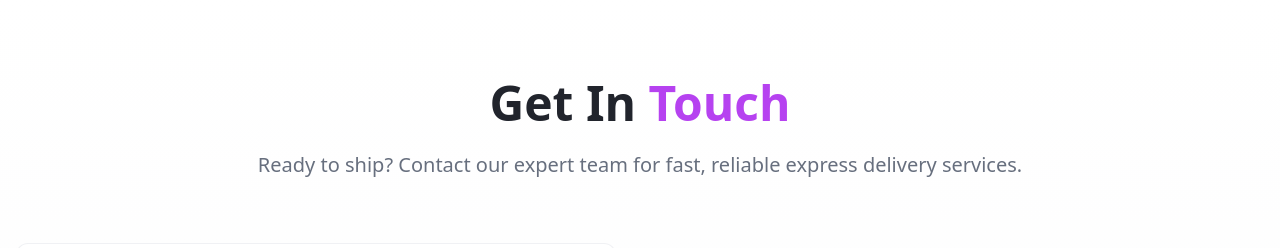
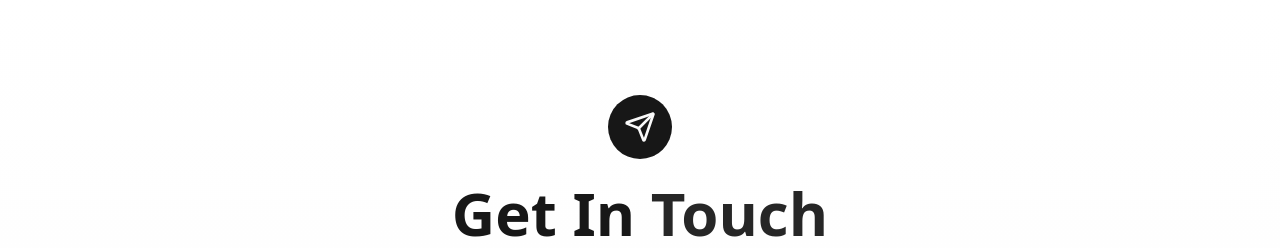
Before and after one commit to envuser-wq/shop-ship-shine, a React (Vite) app: page / in a window 1280 px wide. Shown: the part 3803-4051 px from the top of the page. Built offline with nearby package versions, Linux system fonts and the light colour scheme.

Commit message:
Refactor contact section
Update the "Get in Touch" section with a black and white color scheme and improved design. Scrollbars will remain unchanged.

```diff
--- a/src/components/Contact.tsx
+++ b/src/components/Contact.tsx
@@ -61,30 +61,38 @@ export const Contact = () => {
   ];
 
   return (
-    <section id="contact" className="py-20 bg-gradient-subtle">
+    <section id="contact" className="py-24 bg-gradient-subtle">
       <div className="container mx-auto px-4">
         {/* Section Header */}
-        <div className="text-center mb-16 slide-in-up">
-          <h2 className="text-4xl md:text-5xl font-bold mb-6">
+        <div className="text-center mb-20 slide-in-up">
+          <div className="inline-flex items-center justify-center w-16 h-16 bg-primary text-primary-foreground rounded-full mb-6">
+            <Send className="h-8 w-8" />
+          </div>
+          <h2 className="text-4xl md:text-6xl font-bold mb-6">
             Get In <span className="text-accent">Touch</span>
           </h2>
-          <p className="text-xl text-muted-foreground max-w-3xl mx-auto">
-            Ready to ship? Contact our expert team for fast, reliable express delivery services.
+          <p className="text-xl md:text-2xl text-muted-foreground max-w-4xl mx-auto leading-relaxed">
+            Ready to ship with confidence? Contact our expert team for fast, reliable express delivery services between the UK and Ghana.
           </p>
         </div>
 
-        <div className="grid lg:grid-cols-2 gap-12">
-          {/* Contact Form */}
-          <div className="slide-in-up">
-            <Card className="shadow-elevated border-border/50">
-              <CardHeader>
-                <CardTitle className="text-2xl flex items-center">
-                  <Send className="h-6 w-6 text-accent mr-2" />
-                  Book Your Shipment
+        <div className="grid lg:grid-cols-3 gap-8">
+          {/* Contact Form - Takes 2 columns */}
+          <div className="lg:col-span-2 slide-in-up">
+            <Card className="shadow-elevated border-border/50 bg-card/95 backdrop-blur-sm">
+              <CardHeader className="pb-8">
+                <CardTitle className="text-3xl font-bold flex items-center">
+                  <div className="flex items-center justify-center w-12 h-12 bg-primary text-primary-foreground rounded-lg mr-4">
+                    <Send className="h-6 w-6" />
+                  </div>
+                  Request a Quote
                 </CardTitle>
+                <p className="text-muted-foreground text-lg">
+                  Fill out the form below and we'll get back to you within 2 hours with a competitive quote.
+                </p>
               </CardHeader>
-              <CardContent>
-                <form onSubmit={handleSubmit} className="space-y-6">
+              <CardContent className="pt-0">
+                <form onSubmit={handleSubmit} className="space-y-8">
                   <div className="grid md:grid-cols-2 gap-4">
                     <div>
                       <label className="text-sm font-medium mb-2 block">Full Name</label>
@@ -151,7 +159,7 @@ export const Contact = () => {
 
                   <Button
                     type="submit"
-                    className="w-full bg-gradient-accent hover:shadow-purple-glow transition-all duration-300"
+                    className="w-full bg-primary hover:bg-primary/90 text-primary-foreground shadow-elevated hover:shadow-elegant transition-all duration-300"
                     size="lg"
                   >
                     Send Message & Get Quote
@@ -162,47 +170,68 @@ export const Contact = () => {
             </Card>
           </div>
 
-          {/* Office Locations */}
+          {/* Contact Info & Quick Actions */}
           <div className="space-y-6 slide-in-up">
-            <h3 className="text-2xl font-bold mb-6">Our Office Locations</h3>
+            <div className="text-center lg:text-left">
+              <h3 className="text-2xl font-bold mb-4">Quick Contact</h3>
+              <p className="text-muted-foreground mb-6">Need immediate assistance? Contact us directly.</p>
+            </div>
+
+            {/* Emergency Contact Card */}
+            <Card className="bg-primary text-primary-foreground border-0 shadow-elevated">
+              <CardContent className="p-8 text-center">
+                <Phone className="h-12 w-12 mx-auto mb-4 opacity-90" />
+                <h4 className="text-xl font-bold mb-2">24/7 Hotline</h4>
+                <p className="mb-4 opacity-90">Urgent shipping needs</p>
+                <Button
+                  variant="secondary"
+                  className="bg-primary-foreground text-primary hover:bg-primary-foreground/90 font-semibold"
+                  asChild
+                  size="lg"
+                >
+                  <a href="tel:07916223257">07916 223 257</a>
+                </Button>
+              </CardContent>
+            </Card>
+
+            <h4 className="text-xl font-semibold mb-4">Our Locations</h4>
 
             {offices.map((office, index) => (
               <Card
                 key={index}
-                className="stagger-animation glow-hover border-border/50 bg-card/50 backdrop-blur-sm"
+                className="stagger-animation glow-hover border-border/50 bg-card/80 backdrop-blur-sm"
                 style={{ animationDelay: `${index * 0.1}s` }}
               >
-                <CardContent className="p-6">
-                  <div className="flex items-start space-x-4">
-                    <div className="text-4xl">{office.flag}</div>
-                    <div className="flex-1">
-                      <h4 className="text-lg font-semibold mb-2 flex items-center">
-                        <MapPin className="h-5 w-5 text-accent mr-2" />
+                <CardContent className="p-4">
+                  <div className="flex items-start space-x-3">
+                    <div className="text-2xl">{office.flag}</div>
+                    <div className="flex-1 min-w-0">
+                      <h5 className="font-semibold mb-1 flex items-center text-sm">
+                        <MapPin className="h-4 w-4 text-accent mr-1 flex-shrink-0" />
                         {office.location}
-                      </h4>
-                      <p className="text-muted-foreground mb-3">{office.address}</p>
+                      </h5>
 
-                      <div className="space-y-2">
-                        <div className="flex items-center space-x-2">
-                          <Phone className="h-4 w-4 text-accent" />
+                      <div className="space-y-1 text-xs">
+                        <div className="flex items-center space-x-1">
+                          <Phone className="h-3 w-3 text-accent flex-shrink-0" />
                           <a
                             href={`tel:${office.phone.split(' / ')[0]}`}
-                            className="text-foreground hover:text-accent transition-colors"
+                            className="text-foreground hover:text-accent transition-colors truncate"
                           >
-                            {office.phone}
+                            {office.phone.split(' / ')[0]}
                           </a>
                         </div>
-                        <div className="flex items-center space-x-2">
-                          <Mail className="h-4 w-4 text-accent" />
+                        <div className="flex items-center space-x-1">
+                          <Mail className="h-3 w-3 text-accent flex-shrink-0" />
                           <a
                             href={`mailto:${office.email}`}
-                            className="text-foreground hover:text-accent transition-colors"
+                            className="text-foreground hover:text-accent transition-colors truncate"
                           >
                             {office.email}
                           </a>
                         </div>
-                        <div className="flex items-center space-x-2">
-                          <Clock className="h-4 w-4 text-accent" />
+                        <div className="flex items-center space-x-1">
+                          <Clock className="h-3 w-3 text-accent flex-shrink-0" />
                           <span className="text-muted-foreground">{office.hours}</span>
                         </div>
                       </div>
@@ -211,21 +240,6 @@ export const Contact = () => {
                 </CardContent>
               </Card>
             ))}
-
-            {/* Quick Contact CTA */}
-            <Card className="bg-gradient-accent text-white border-0">
-              <CardContent className="p-6 text-center">
-                <h4 className="text-xl font-bold mb-2">Need Immediate Assistance?</h4>
-                <p className="mb-4 opacity-90">Call our UK hotline for urgent shipping needs</p>
-                <Button
-                  variant="secondary"
-                  className="bg-white/20 hover:bg-white/30 text-white border-white/30"
-                  asChild
-                >
-                  <a href="tel:07916223257">Call Now: 07916223257</a>
-                </Button>
-              </CardContent>
-            </Card>
           </div>
         </div>
       </div>
--- a/src/index.css
+++ b/src/index.css
@@ -2,64 +2,64 @@
 @tailwind components;
 @tailwind utilities;
 
-/* Shop & Send Logistics Design System - Professional White Theme with Purple Accents
+/* Shop & Send Logistics Design System - Elegant Black & White Theme
 All colors MUST be HSL.
 */
 
 @layer base {
   :root {
-    /* Base colors - Clean whites and grays */
+    /* Base colors - Pure whites and rich blacks */
     --background: 0 0% 100%;
-    --foreground: 220 15% 15%;
+    --foreground: 0 0% 9%;
 
     /* Card and surface colors */
     --card: 0 0% 100%;
-    --card-foreground: 220 15% 15%;
+    --card-foreground: 0 0% 9%;
 
     --popover: 0 0% 100%;
-    --popover-foreground: 220 15% 15%;
+    --popover-foreground: 0 0% 9%;
 
-    /* Brand colors - Deep navy primary with purple accent */
-    --primary: 220 50% 10%;
+    /* Brand colors - Deep black primary with elegant gray accent */
+    --primary: 0 0% 9%;
     --primary-foreground: 0 0% 98%;
 
-    /* Purple brand accent from original logo */
-    --accent: 280 85% 60%;
+    /* Elegant gray accent for sophistication */
+    --accent: 0 0% 15%;
     --accent-foreground: 0 0% 98%;
 
     /* Secondary - Light grays for subtle backgrounds */
-    --secondary: 220 10% 96%;
-    --secondary-foreground: 220 15% 15%;
+    --secondary: 0 0% 96%;
+    --secondary-foreground: 0 0% 15%;
 
     /* Muted colors for less important text */
-    --muted: 220 10% 96%;
-    --muted-foreground: 220 10% 45%;
+    --muted: 0 0% 96%;
+    --muted-foreground: 0 0% 45%;
 
     /* Error/destructive colors */
     --destructive: 0 75% 55%;
     --destructive-foreground: 0 0% 98%;
 
     /* Border and input colors */
-    --border: 220 15% 90%;
-    --input: 220 15% 90%;
-    --ring: 280 85% 60%;
+    --border: 0 0% 90%;
+    --input: 0 0% 95%;
+    --ring: 0 0% 20%;
 
     --radius: 0.75rem;
 
-    /* Custom logistics brand colors */
-    --logistics-blue: 220 90% 50%;
-    --logistics-purple: 280 85% 60%;
-    --logistics-gold: 45 95% 65%;
+    /* Custom logistics brand colors - Black & White variants */
+    --logistics-dark: 0 0% 9%;
+    --logistics-gray: 0 0% 45%;
+    --logistics-light: 0 0% 96%;
 
     /* Gradients for modern appeal */
-    --gradient-hero: linear-gradient(135deg, hsl(220 50% 10%), hsl(220 60% 15%));
-    --gradient-accent: linear-gradient(135deg, hsl(280 85% 60%), hsl(260 80% 65%));
-    --gradient-subtle: linear-gradient(180deg, hsl(0 0% 100%), hsl(220 10% 98%));
+    --gradient-hero: linear-gradient(135deg, hsl(0 0% 9%), hsl(0 0% 15%));
+    --gradient-accent: linear-gradient(135deg, hsl(0 0% 15%), hsl(0 0% 25%));
+    --gradient-subtle: linear-gradient(180deg, hsl(0 0% 100%), hsl(0 0% 98%));
 
     /* Shadows for depth */
-    --shadow-card: 0 4px 6px -1px hsl(220 20% 20% / 0.1), 0 2px 4px -1px hsl(220 20% 20% / 0.06);
-    --shadow-elevated: 0 20px 25px -5px hsl(220 20% 20% / 0.1), 0 10px 10px -5px hsl(220 20% 20% / 0.04);
-    --shadow-purple-glow: 0 0 20px hsl(280 85% 60% / 0.3);
+    --shadow-card: 0 4px 6px -1px hsl(0 0% 0% / 0.1), 0 2px 4px -1px hsl(0 0% 0% / 0.06);
+    --shadow-elevated: 0 20px 25px -5px hsl(0 0% 0% / 0.15), 0 10px 10px -5px hsl(0 0% 0% / 0.04);
+    --shadow-elegant: 0 0 20px hsl(0 0% 0% / 0.1);
 
     /* Animation timings */
     --transition-smooth: all 0.3s cubic-bezier(0.4, 0, 0.2, 1);
@@ -83,47 +83,47 @@ All colors MUST be HSL.
   }
 
   .dark {
-    /* Dark mode maintains professional logistics branding */
-    --background: 220 50% 10%;
+    /* Dark mode elegant black theme */
+    --background: 0 0% 9%;
     --foreground: 0 0% 95%;
 
-    --card: 220 45% 12%;
+    --card: 0 0% 12%;
     --card-foreground: 0 0% 95%;
 
-    --popover: 220 45% 12%;
+    --popover: 0 0% 12%;
     --popover-foreground: 0 0% 95%;
 
-    --primary: 280 85% 60%;
-    --primary-foreground: 220 50% 10%;
+    --primary: 0 0% 98%;
+    --primary-foreground: 0 0% 9%;
 
-    --accent: 280 85% 60%;
-    --accent-foreground: 220 50% 10%;
+    --accent: 0 0% 85%;
+    --accent-foreground: 0 0% 9%;
 
-    --secondary: 220 40% 15%;
+    --secondary: 0 0% 15%;
     --secondary-foreground: 0 0% 95%;
 
-    --muted: 220 40% 15%;
-    --muted-foreground: 220 10% 65%;
+    --muted: 0 0% 15%;
+    --muted-foreground: 0 0% 65%;
 
     --destructive: 0 75% 60%;
     --destructive-foreground: 0 0% 95%;
 
-    --border: 220 30% 25%;
-    --input: 220 30% 25%;
-    --ring: 280 85% 60%;
+    --border: 0 0% 25%;
+    --input: 0 0% 18%;
+    --ring: 0 0% 83%;
 
-    --sidebar-background: 220 50% 8%;
+    --sidebar-background: 0 0% 8%;
     --sidebar-foreground: 0 0% 90%;
-    --sidebar-primary: 280 85% 60%;
-    --sidebar-primary-foreground: 220 50% 10%;
-    --sidebar-accent: 220 40% 15%;
+    --sidebar-primary: 0 0% 98%;
+    --sidebar-primary-foreground: 0 0% 9%;
+    --sidebar-accent: 0 0% 15%;
     --sidebar-accent-foreground: 0 0% 90%;
-    --sidebar-border: 220 30% 25%;
-    --sidebar-ring: 280 85% 60%;
+    --sidebar-border: 0 0% 25%;
+    --sidebar-ring: 0 0% 83%;
 
     /* Dark mode specific gradients */
-    --gradient-hero: linear-gradient(135deg, hsl(220 50% 8%), hsl(220 60% 12%));
-    --gradient-subtle: linear-gradient(180deg, hsl(220 50% 10%), hsl(220 45% 12%));
+    --gradient-hero: linear-gradient(135deg, hsl(0 0% 8%), hsl(0 0% 12%));
+    --gradient-subtle: linear-gradient(180deg, hsl(0 0% 9%), hsl(0 0% 12%));
   }
 }
 
@@ -198,20 +198,20 @@ All colors MUST be HSL.
     }
   }
 
-  /* Purple glow hover effect */
+  /* Elegant glow hover effect */
   .glow-hover {
     transition: var(--transition-smooth);
   }
 
   .glow-hover:hover {
-    box-shadow: var(--shadow-purple-glow);
+    box-shadow: var(--shadow-elegant);
     transform: translateY(-2px);
   }
 
   /* Hero background pattern */
   .hero-pattern {
     background-image:
-      radial-gradient(circle at 20% 50%, hsl(280 85% 60% / 0.1) 0%, transparent 50%),
-      radial-gradient(circle at 80% 20%, hsl(220 90% 50% / 0.1) 0%, transparent 50%);
+      radial-gradient(circle at 20% 50%, hsl(0 0% 0% / 0.05) 0%, transparent 50%),
+      radial-gradient(circle at 80% 20%, hsl(0 0% 0% / 0.03) 0%, transparent 50%);
   }
 }
```
